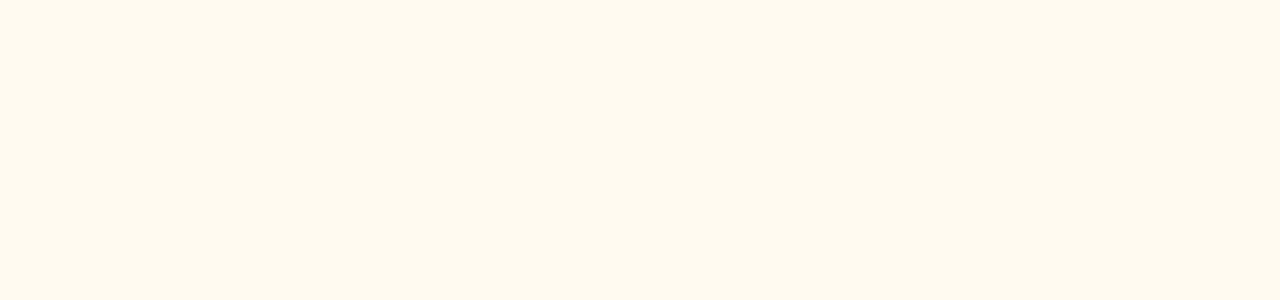
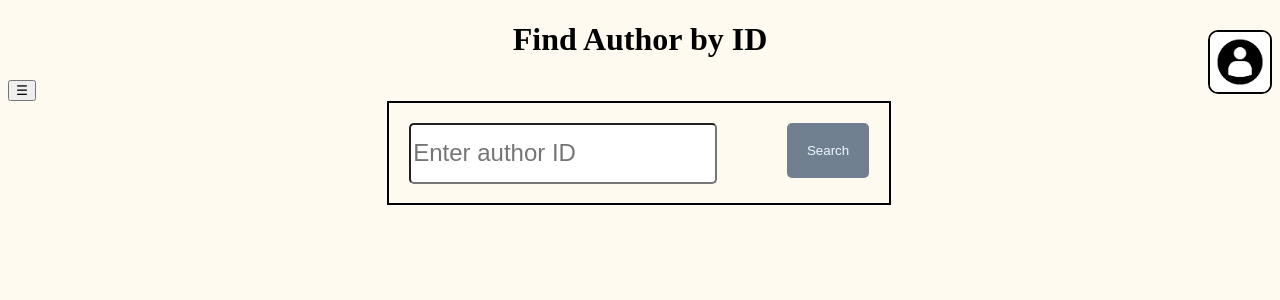
Before and after one commit to sinan21gh/Frontend_Library_Management_System, a React (Vite) app: page /getAuthor in a window 1280 px wide. Before the commit this address had no page. Shown: the top 300 px of the page. Built offline with nearby package versions, Linux system fonts and the light colour scheme.

Commit message:
11th commit

```diff
--- a/src/App.jsx
+++ b/src/App.jsx
@@ -9,6 +9,8 @@ import Register from "./Register.jsx";
 import Home from "./Home.jsx";
 import LogOut from "./LogOut.jsx";
 import PutBook from "./BookPages/PutBook.jsx";
+import AuthorList from "./AuthorPages/AuthorList.jsx";
+import AuthorSearchOneDetails from "./AuthorPages/AuthorSearchOneDetails.jsx";
 
 
 function App() {
@@ -25,6 +27,10 @@ function App() {
                   <Route path="/getBook" element={<GetBook/>}></Route>
                   <Route path="/updateBook" element={<PutBook/>}></Route>
                   <Route path="/createAuthor" element={<PostAuthor/>}></Route>
+                  <Route path="/getAllAuthors" element={<AuthorList/>}></Route>
+                  <Route path="/getAuthor" element={<AuthorSearchOneDetails/>}></Route>
+
+
 
               </Routes>
           </BrowserRouter>
--- a/src/AuthorPages/AuthorList.jsx
+++ b/src/AuthorPages/AuthorList.jsx
@@ -1,9 +1,13 @@
 // src/components/AuthorList.jsx
 import { useEffect, useState } from "react";
 import axios from "axios";
+import Dropdown from "../Dropdown.jsx";
+import userIcon from "../assets/user-icon.jpg";
+import {useNavigate} from "react-router-dom";
 
 function AuthorList() {
     const [authors, setAuthors] = useState([]);
+    const navigate = useNavigate();
 
     useEffect(() => {
         axios.get("http://localhost:8080/author", {
@@ -20,17 +24,29 @@ function AuthorList() {
             });
     }, []);
 
+    function GoTo(){
+        navigate(`/profile`);
+    }
+
     return (
-        <div>
-            <h1>Author List</h1>
+        <>
+            <h2 className="n1">Author List</h2>
+            <img className="image2" src={userIcon} alt="User pfp" onClick={GoTo} title="Profile"/>
+
+            <Dropdown/>
+
+            <div id="oneofff">
                 <ul>
                     {authors.map((author, index) => (
-                    <li key={index}>
-                        {author.name ?? "Unknown Author"}
+                        <li key={index} className="cardss">
+                            <p>Author ID: {author.authorid}</p>
+                            <p>Author Name: {author.name}</p>
+                            <p>Author Age: {author.age}</p>
                         </li>
                     ))}
                 </ul>
             </div>
+        </>
     );
 }
 export default AuthorList
--- a/src/AuthorPages/AuthorSearchOneDetails.jsx
+++ b/src/AuthorPages/AuthorSearchOneDetails.jsx
@@ -1,10 +1,15 @@
 import { useState } from "react";
 import axios from "axios";
+import Dropdown from "../Dropdown.jsx";
+import userIcon from "../assets/user-icon.jpg";
+import {useNavigate} from "react-router-dom";
 
 export default function AuthorSearchOneDetails() {
     const [authorid, setAuthorid] = useState("");
     const [author, setAuthor] = useState(null);
     const [error, setError] = useState(null);
+    const navigate = useNavigate();
+
 
     const fetchAuthor = () => {
         axios.get(`http://localhost:8080/about/${authorid}`, {
@@ -23,11 +28,25 @@ export default function AuthorSearchOneDetails() {
             });
     };
 
+    function GoTo(){
+        navigate(`/profile`);
+    }
+
     return (
-        <div>
+        <>
+
+        <div className="searchingg">
+            <header style={{textAlign:"center"}}>
                 <h1>Find Author by ID</h1>
+            </header>
 
-            <div>
+            <nav>
+                <img className="image2" src={userIcon} alt="User pfp" onClick={GoTo}/>
+                <Dropdown/>
+            </nav>
+
+            <main>
+                <section>
                     <input
                         type="number"
                         placeholder="Enter author ID"
@@ -36,16 +55,21 @@ export default function AuthorSearchOneDetails() {
                         className="border p-2 rounded"
                     />
                     <button onClick={fetchAuthor}>Search</button>
-            </div>
+                </section>
+            </main>
+
 
             {error && <p>{error}</p>}
 
             {author && (
-                <div>
+                <div className="authorget">
+                    <img id="image1" src={userIcon} alt="User Profile" onClick={GoTo} title="User Profile"/>
+
                     <p><strong>ID:</strong> {author.authorid}</p>
                     <p><strong>Name:</strong> {author.name}</p>
                 </div>
             )}
         </div>
+        </>
     );
 }
--- a/src/AuthorPages/PostAuthor.jsx
+++ b/src/AuthorPages/PostAuthor.jsx
@@ -9,6 +9,8 @@ function PostAuthor() {
     const [name, setName] = useState("");
     const [age, setAge] = useState("");
     const [message, setMessage] = useState("");
+    const [errorMessage, setErrorMessage] = useState("");
+
     const navigate = useNavigate();
 
 
@@ -30,7 +32,7 @@ function PostAuthor() {
             setAge("");
         } catch (err) {
             console.error("Error creating author:", err);
-            setMessage(null);
+            setErrorMessage("Error creating author");
         }
     };
 
@@ -71,7 +73,7 @@ function PostAuthor() {
                 </form>
 
                 {message && <p id="po">{message}</p>}
-                {!message && <p id="pl">Error creating author</p>}
+                {errorMessage && <p id="pl">Error creating author</p>}
             </main>
 
         </div>
--- a/src/BookPages/GetBook.jsx
+++ b/src/BookPages/GetBook.jsx
@@ -30,7 +30,16 @@ function GetBook() {
     return (
         <>
             <div className="searching">
+                <header style={{textAlign:"center"}}>
+                    <h1>Find Book By ISBN</h1>
+                </header>
+
+                <nav>
                     <Dropdown/>
+                </nav>
+
+                <main>
+                    <section>
                         <input
                             className="s11"
                             type="text"
@@ -39,8 +48,6 @@ function GetBook() {
                             onChange={(e) => setIsbn(e.target.value)}/>
                         <button id="s21" onClick={handleFetch}>Fetch Book</button>
 
-                <main>
-                    <section>
                         {book && (
                             <div className="singleBook">
                                 <h2>Title: {book.title}
@@ -63,12 +70,7 @@ function GetBook() {
                         )}
                     </section>
 
-                    <div className="authorfact">
-                        <h2>The Author who made this book</h2>
-                        <h2>Author ID: {book.authorid?.authorid}</h2>
-                        <h2>Author Name: {book?.authorid?.name}</h2>
-                        <h2>Author Age: {book?.authorid?.age}</h2>
-                    </div>
+
 
                 </main>
             </div>
--- a/src/Dropdown.jsx
+++ b/src/Dropdown.jsx
@@ -20,6 +20,10 @@ function Dropdown(){
                     <li onClick={() => GoTo("getBook")}>Search for a book</li>
                     <li onClick={() => GoTo("updateBook")}>Update Book</li>
                     <li onClick={() => GoTo("createAuthor")}>Create Author</li>
+                    <li onClick={() => GoTo("getAllAuthors")}>Find All Authors</li>
+                    <li onClick={() => GoTo("getAuthor")}>Find An Author</li>
+
+
 
                 </ul>
             </div>
--- a/src/Home.jsx
+++ b/src/Home.jsx
@@ -48,7 +48,7 @@ function Home(){
                     {books.map((book) => (
                         <div key={book.isbn} className="cards">
                             <h3>{book.title}</h3>
-                            <img id="image1" src={userIcon} alt="sorry" onClick={GoTo}/>
+                            <img id="image1" src={userIcon} alt="User Profile" onClick={GoTo}/>
 
                             <p>Author: {book?.authorid?.name}</p>
                             {book.imageBase64 && (
--- a/src/index.css
+++ b/src/index.css
@@ -83,9 +83,27 @@ body{
   margin-left: 20px;
   background-color: white;
   padding: 10px;
+  list-style-type: none;
 }
 .cards:hover{
-  border: 3px solid blue;
+  border: 2px solid blue;
+  transition: 0.1s ease;
+}
+
+.cardss{
+  margin-top: 30px;
+  border: 2px solid;
+  border-radius: 10px;
+  max-width: 150px;
+  height: 150px;
+  float: left;
+  margin-left: 20px;
+  background-color: white;
+  padding: 10px;
+  list-style-type: none;
+}
+.cardss:hover{
+  border: 2px solid blue;
   transition: 0.1s ease;
 }
 
@@ -269,6 +287,43 @@ body{
 .searching{
   text-align: center;
 }
+.searchingg{
+  text-align: center;
+}
+
+.searchingg main{
+  border: 2px solid;
+  max-height: 100px;
+  max-width: 500px;
+  margin-left: 30%;
+}
+
+.searchingg section{
+  padding: 20px;
+  text-align: left;
+}
+
+.searchingg section input{
+  width: 300px;
+  height: 55px;
+  text-align: left;
+  font-size: 1.5rem;
+  border-radius: 5px;
+}
+.searchingg section button{
+  float: right;
+  padding: 20px;
+  border: none;
+  border-radius: 5px;
+  background-color: slategrey;
+  color: aliceblue;
+}
+
+.searchingg button:hover{
+  background-color: darkslategrey;
+  transition: 0.5s ease;
+  cursor: pointer;
+}
 
 #s21{
   height: 45px;
@@ -325,6 +380,21 @@ body{
   float: right;
   margin-bottom: auto;
   display: inline-block;
+}
+
+.authorget{
+  font-size: 2rem;
+  margin-top: 10%;
+  border: 3px solid;
+  border-radius: 10px;
+  width: fit-content;
+  padding: 10px 15px;
+  display: inline-block;
+  box-shadow: 2px 2px black;
+}
+.authorget p {
+  text-align: center;
+  font-weight: bold;
 }
 
 .puttingbooks{
```
Lines whose indentation alone changed are shown as unchanged.
